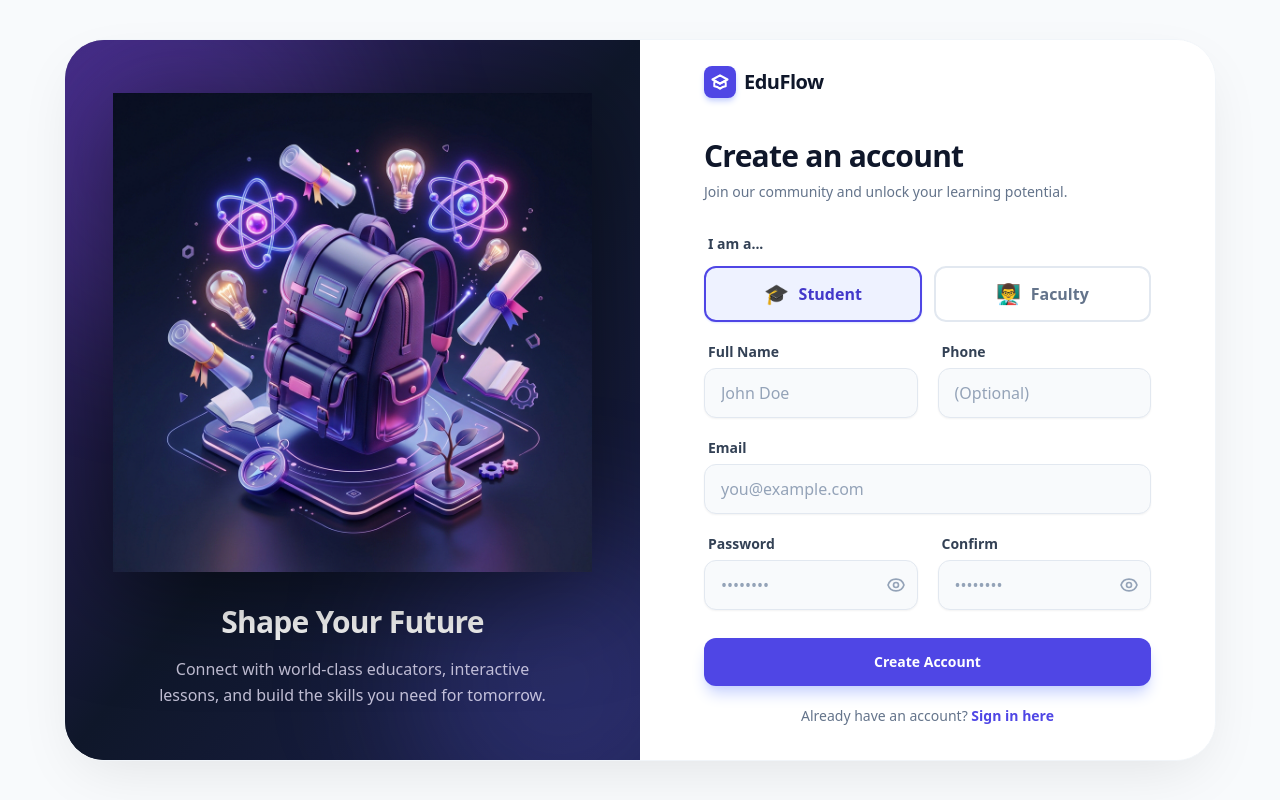
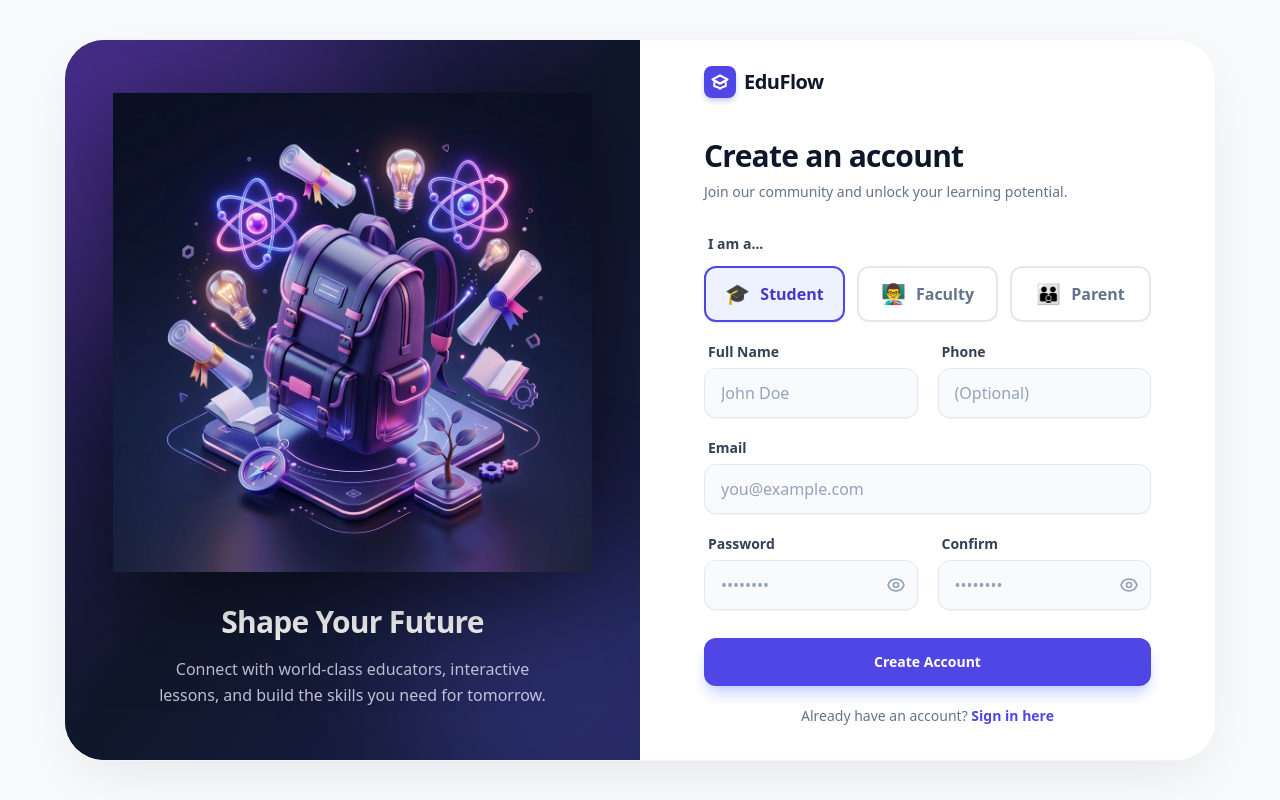
Before and after one commit to Techhacking123/EduFlow, a React (Vite) app: page /register in a window 1280 px wide. Built offline with nearby package versions, Linux system fonts and the light colour scheme.

Commit message:
Add files via upload

```diff
--- a/src/pages/auth/Register.jsx
+++ b/src/pages/auth/Register.jsx
@@ -123,10 +123,11 @@
               {/* Role Selection */}
               <div className="space-y-3">
                 <label className="block text-sm font-semibold text-slate-700 ml-1">I am a...</label>
-                <div className="grid grid-cols-2 gap-3">
+                <div className="grid grid-cols-3 gap-2 sm:gap-3">
                   {[
                     { id: 'student', label: 'Student', icon: '🎓' },
                     { id: 'faculty', label: 'Faculty', icon: '👨‍🏫' },
+                    { id: 'parent', label: 'Parent', icon: '👪' },
                   ].map((r) => (
                     <div
                       key={r.id}
```
Also changed, not shown: 1 other file (tests, documents, lock files or other folders).
